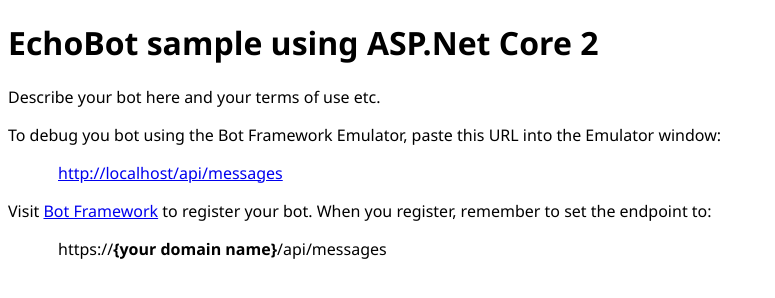
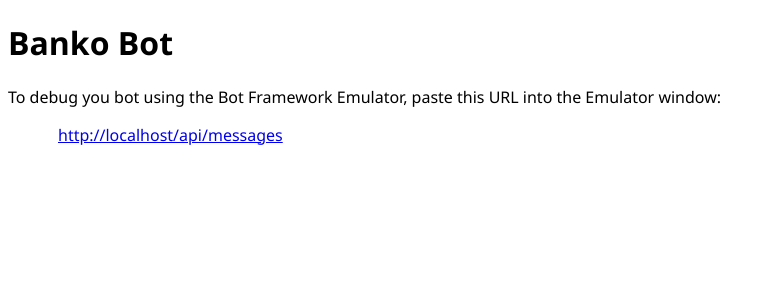
Before and after one commit to martinkearn/Bot-Banko, a plain HTML site: page wwwroot/default.htm in a window 1280 px wide. Shown: the whole page, without its empty margins (0-775 px from the left). Drawn offline with Linux system fonts and the light colour scheme.

Commit message:
Update html and code comments

```diff
--- a/wwwroot/default.htm
+++ b/wwwroot/default.htm
@@ -6,14 +6,9 @@
 
 </head>
 <body style="font-family:'Segoe UI'">
-    <h1>EchoBot sample using ASP.Net Core 2</h1>
-    <p>Describe your bot here and your terms of use etc.</p>
+    <h1>Banko Bot</h1>
     <p>To debug you bot using the Bot Framework Emulator, paste this URL into the Emulator window:</p>
     <div style="padding-left: 50px;" id="botBaseUrl"></div>
-    <p>Visit <a href="https://www.botframework.com/">Bot Framework</a> to register your bot. When you register, remember to set the endpoint to:</p>
-    <div style="padding-left: 50px;">
-        https://<strong>{your domain name}</strong>/api/messages
-    </div>
     <script>
         var urlDiv = document.getElementById("botBaseUrl");
         var aTag = document.createElement('a');
```
Also changed, not shown: 1 other file.
